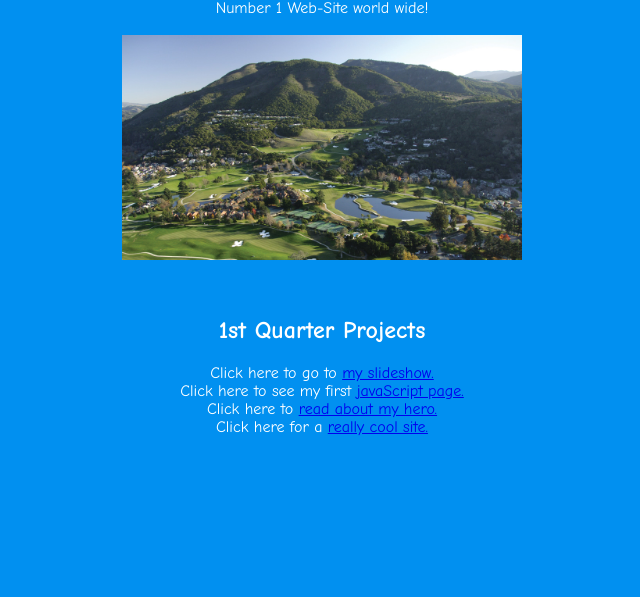
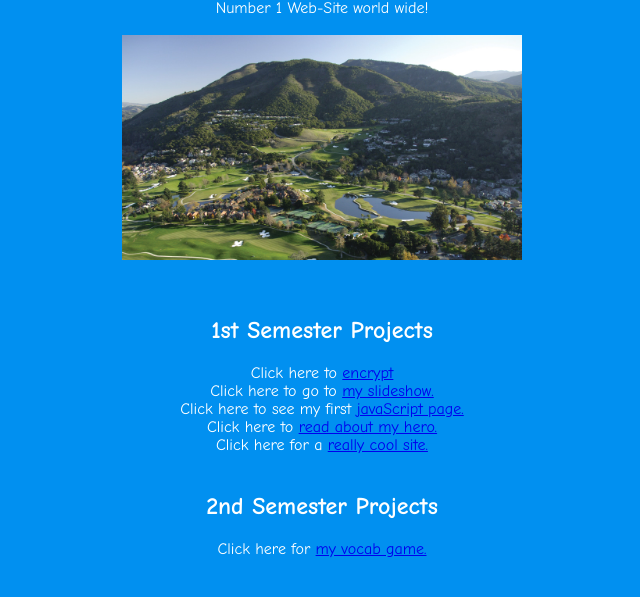
Before and after one commit to p7weigel24/website, a plain HTML site: page index.html in a window 1280 px wide. Shown: the part 67-664 px from the top of the page, without its empty margins (318-958 px from the left). Drawn offline with Linux system fonts and the light colour scheme.

Commit message:
Update index.html

```diff
--- a/index.html
+++ b/index.html
@@ -16,13 +16,15 @@ Number 1 Web-Site world wide!
 
 <br/>
 <br/>
-<h2> 1st Quarter Projects</h2>
+<h2> 1st Semester Projects</h2>
+Click here to <a href="encrypt.html"> encrypt</a> <br/>
 Click here to go to <a href="slideshow.html"> my slideshow.</a> <br/>
 Click here to see my first <a href="javaScript.html"> javaScript page. </a> <br/>
 Click here to <a href="heroP7.html"> read about my hero.</a> <br/>
 Click here for a <a href="https://www.ebay.com">really cool site.</a>
-
-
+<br/><br/>
+<h2> 2nd Semester Projects</h2>
+Click here for <a href="vocabQuiz2.html"> my vocab game.</a> <br/>
 </font>
 </body>
 </html>
```
